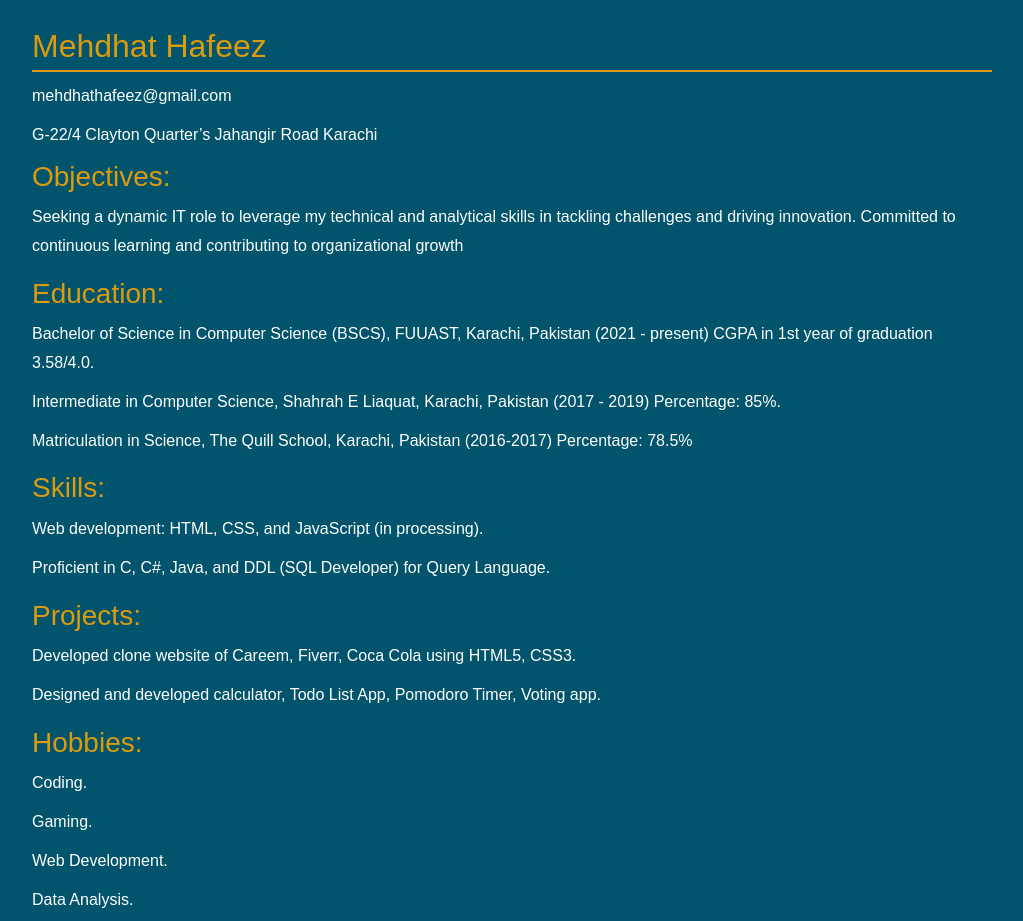
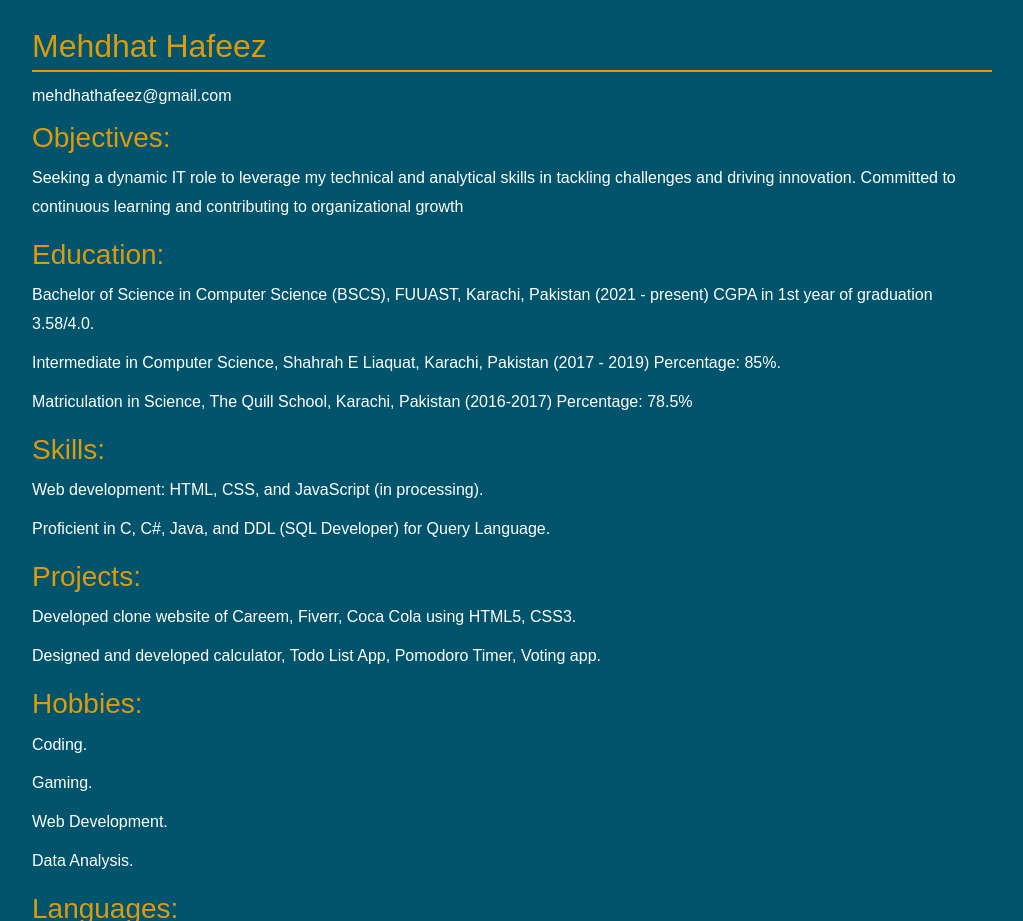
Before and after one commit to Mehdhat/Grow-Intern-portfolio, a plain HTML site: page index.html in a window 1280 px wide. Shown: the part 2870-3791 px from the top of the page, without its empty margins (128-1151 px from the left). Drawn offline with nearby package versions, Linux system fonts and the light colour scheme; a web font is replaced by a local one.

Commit message:
Update index.html

```diff
--- a/index.html
+++ b/index.html
@@ -202,7 +202,7 @@
     <div class="container section">
       <h2>Mehdhat Hafeez</h2>
       <p>mehdhathafeez@gmail.com</p>
-      <p>G-22/4 Clayton Quarter’s Jahangir Road Karachi</p>
+
       <h3>Objectives:</h3>
       <ul>
         <li>Seeking a dynamic IT role to leverage my technical and analytical skills in tackling challenges and driving
```
